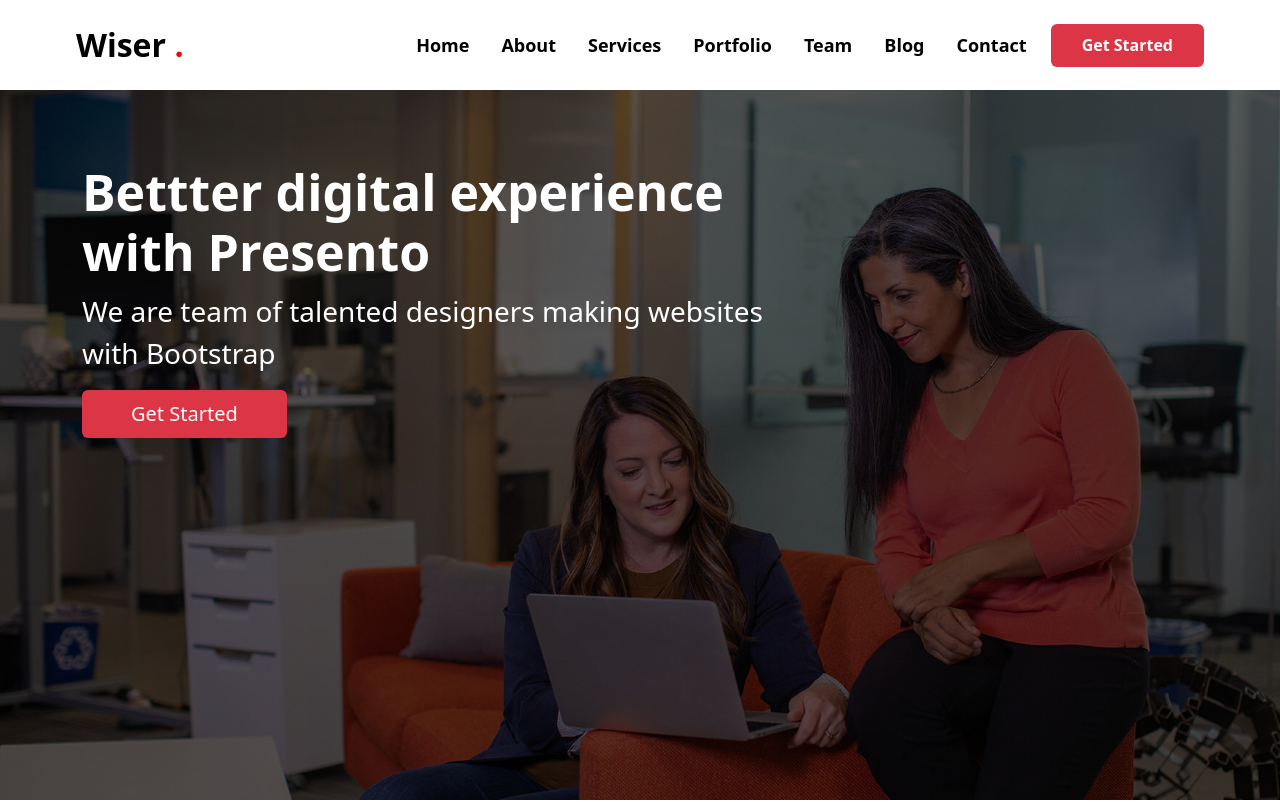
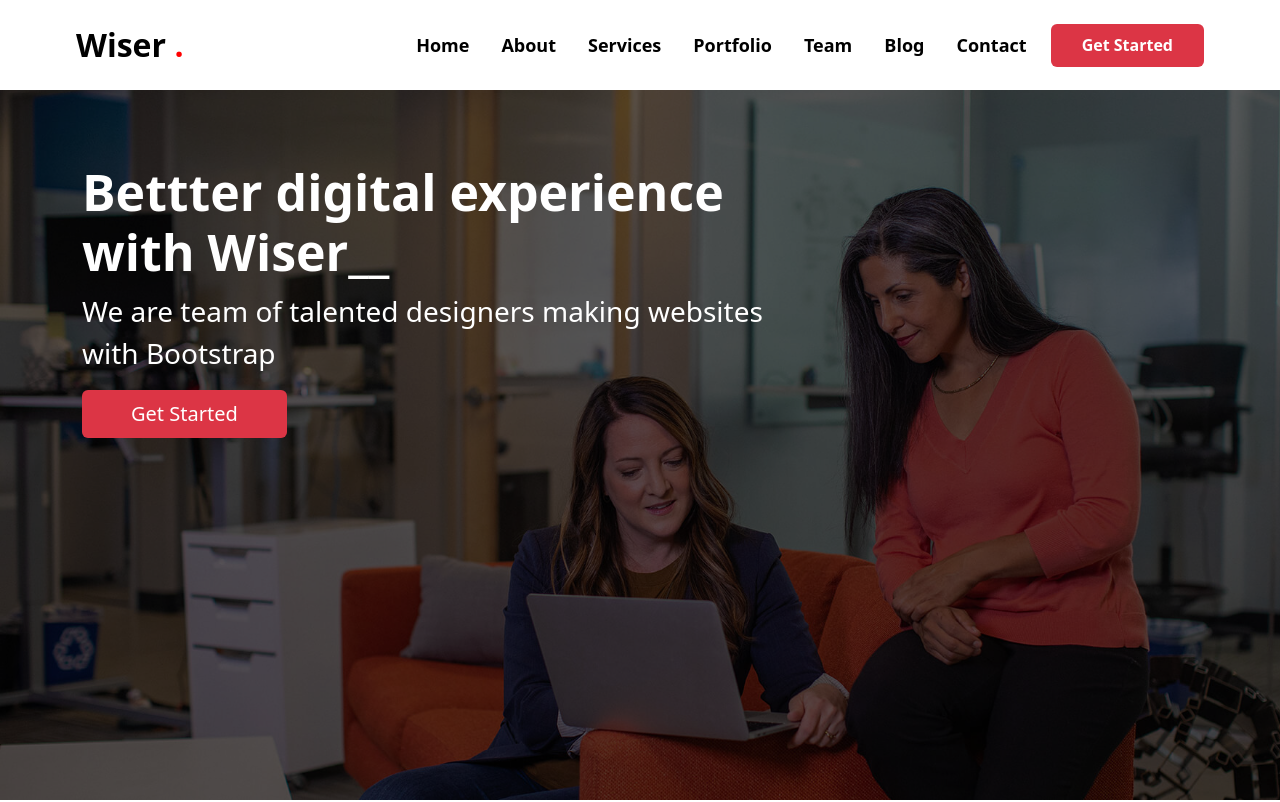
Before and after one commit to akarakash/bootstrap_4_wiser, a plain HTML site: page index.html in a window 1280 px wide. Shown: the top 802 px of the page. Drawn offline with Linux system fonts and the light colour scheme.

Commit message:
fisrt commit

```diff
--- a/index.html
+++ b/index.html
@@ -50,7 +50,7 @@
         <div class="row ">
             <div class="col-12 col-lg-8">
                 <div class="metter">
-                  <h1 class="digitals pt-5 pt-lg-0 ">Bettter digital experience with Presento</h1>
+                  <h1 class="digitals pt-5 pt-lg-0 ">Bettter digital experience with Wiser__</h1>
                 <p class="fs-3 text-white">We are team of talented designers making websites with Bootstrap</p>
                 <a href="#About"><button class="btn bg-danger my-3 my-lg-0 px-5 py-2 text-white fs-5">Get Started</button></a>
                 </div>
```
